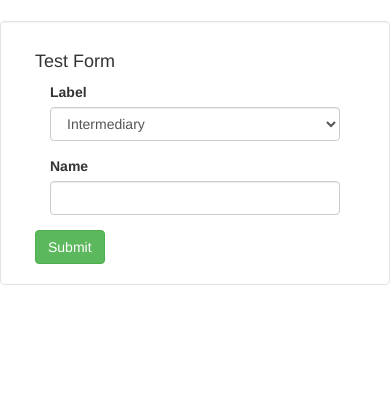
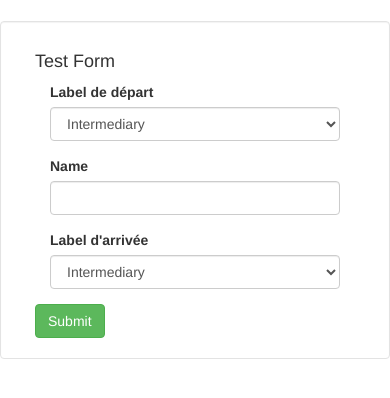
Before and after one commit to OuiSouss/panamapapers, a Flask app: page /test_form in a window 390 px wide. Shown: the part 52-450 px from the top of the page. Run offline with Flask 2, Linux system fonts and the light colour scheme; some libraries are stand-ins or nearby versions.

Commit message:
ajout d un select et de traitement des données

```diff
--- a/panamas/flaskproject/app.py
+++ b/panamas/flaskproject/app.py
@@ -147,20 +147,29 @@ def test_form():
     f =[]
     if request.method == 'POST':
 	name = form.name
-	label = form.label
-	f.append(request.form["label"].encode("utf-8"))
+	label_d = form.label_d
+	label_f = form.label_f
+	f.append(request.form["label_d"].encode("utf-8"))
 	f.append(request.form["name"].encode("utf-8"))
+	f.append(request.form["label_f".encode("utf-8")])
 	return form_submit(f)
     return render_template('select.html', form=form)
 
 
 def form_submit(form):
-    node_l = []
+    c = []
     result = session.run("match (o:" + form[0] + ") where toLower(o.name) contains \""
-                         + form[1] + "\" return o as node")
+                         + form[1] + "\" match (o)-[r] - (c:"
+                         + form[2] + ") return o,r,c")
     for r in result :
-        node_l.append(r["node"].id)
-    return jsonify(node_l)
+        labels_f = []
+        labels_d = []
+        for s in r[0].labels:
+            labels_d.append(s)
+        for s in r[2].labels:
+            labels_f.append(s)
+        c.append({'source' : labels_d, 'target' : labels_f, 'values' : r[1].type})
+    return jsonify(c)
     #return render_template('submit.html', form=form)
 session.close()
 if __name__ == "__main__" :
--- a/panamas/flaskproject/form.py
+++ b/panamas/flaskproject/form.py
@@ -28,4 +28,5 @@ class SignupForm(FlaskForm):
 """
 class TestForm(FlaskForm):
 	name = StringField('Name')
-	label = SelectField('Label', choices=[('Intermediary','Intermediary'), ('Address','Address'), ('Officer','Officer'), ('Entity','Entity'), ('Country','Country')])
+	label_d = SelectField(u'Label de départ', choices=[('Intermediary','Intermediary'), ('Address','Address'), ('Officer','Officer'), ('Entity','Entity'), ('Country','Country')])
+	label_f = SelectField(u'Label d\'arrivée', choices=[('Intermediary','Intermediary'), ('Address','Address'), ('Officer','Officer'), ('Entity','Entity'), ('Country','Country')])
--- a/panamas/flaskproject/templates/select.html
+++ b/panamas/flaskproject/templates/select.html
@@ -14,9 +14,9 @@
 
 	<div class="form-group">
 		<div class="col-sm-10">
-			{{ form.label.label(class="col-sm-4") }}
+			{{ form.label_d.label(class="col-sm-4") }}
 			<div class="col-sm-3">
- 			{{ form.label(class="form-control") }}
+ 			{{ form.label_d(class="form-control") }}
 			</div>
 		</div>
 	</div>
@@ -30,6 +30,14 @@
 			</div>
 		</div>
 	</div>
+	<div class="form-group">
+		<div class="col-sm-10">
+			{{ form.label_f.label(class="col-sm-4") }}
+			<div class="col-sm-3">
+ 			{{ form.label_f(class="form-control") }}
+			</div>
+		</div>
+	</div>
 	<button class="btn btn-success" type="submit"> Submit </button>
 </form>
 {% endblock %}
```
